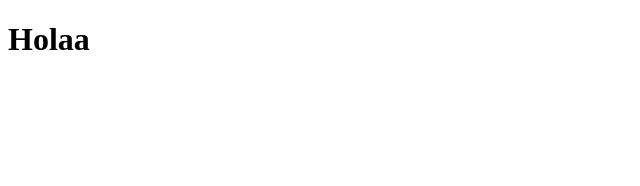
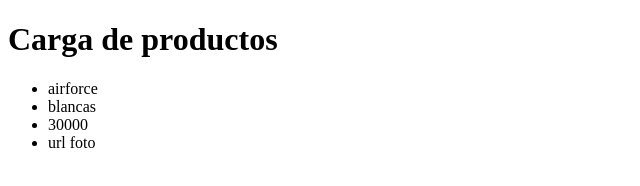
Before and after one commit to Fabrizio-Turdo/Ecommerce-escritorio, a website: page Back-End/public/index.html in a window 1280 px wide. Shown: the whole page, without its empty margins (0-640 px from the left). Drawn offline with nearby package versions, Linux system fonts and the light colour scheme.

Commit message:
funca public

```diff
--- a/Back-End/public/index.html
+++ b/Back-End/public/index.html
@@ -4,9 +4,35 @@
     <meta charset="UTF-8">
     <meta http-equiv="X-UA-Compatible" content="IE=edge">
     <meta name="viewport" content="width=device-width, initial-scale=1.0">
-    <title>Document</title>
+    <title>Handlebars</title>
 </head>
 <body>
-    <h1>Holaa</h1>
+    <!-- Implementar Handlebars desde CDN -->
+    <script src="https://cdnjs.cloudflare.com/ajax/libs/handlebars.js/4.7.7/handlebars.min.js"
+    integrity="sha512-RNLkV3d+aLtfcpEyFG8jRbnWHxUqVZozacROI4J2F1sTaDqo1dPQYs01OMi1t1w9Y2FdbSCDSQ2ZVdAC8bzgAg=="
+    crossorigin="anonymous"></script>
+
+    <span></span><!--Donde metemos el resultado-->
+    <script>
+        const formularioCarga = `
+        <h1>Carga de productos</h1>
+            <ul>
+                <li>{{titulo}}</li>
+                <li>{{descripcion}}</li>
+                <li>{{precio}}</li>
+                <li>{{thumbnail}}</li>
+            </ul>
+        `
+        const template = Handlebars.compile(formularioCarga);//compila la plantilla, no entiendo eso
+        const producto = {
+            titulo: 'airforce',
+            descripcion: 'blancas',
+            precio: 30000,
+            thumbnail: 'url foto'
+        }
+        const html = template(producto); //genera html
+        document.querySelector('span').innerHTML = html; //muestra el resultado en la vista
+    </script>
+
 </body>
 </html>
--- a/Back-End/routes/route.js
+++ b/Back-End/routes/route.js
@@ -3,7 +3,7 @@
 const router = Router();
 
 router.get('/', async(req,res)=>{
-    res.send('mi hoja de rutas')
+    res.send('esta ruta si anda ')
 })
 
 export default router;
```
Also changed, not shown: Back-End/server/server.js (+6 -5 lines).
